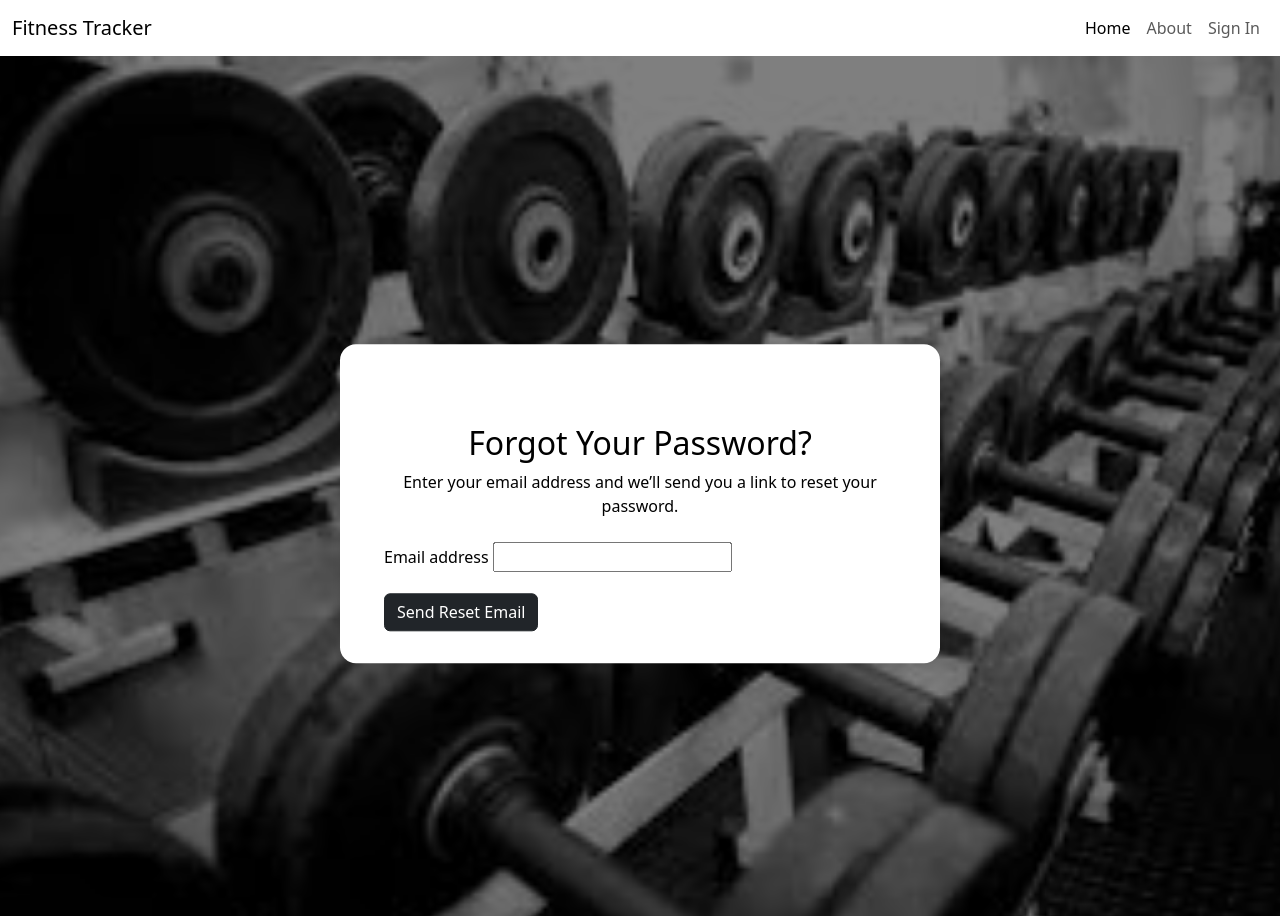
After one commit to Group9FitnessTracker/FitnessTracker, a Django app: page /reset_password/ in a window 1280 px wide. The commit adds this page. Run offline with Django 5.2, Linux system fonts and the light colour scheme.

Commit message:
Password/username reset UI and functionality

```diff
--- /dev/null
+++ b/Downloads/FitnessTracker/fitnessTracker/fitnessTrackerApp/templates/fitnessTrackerApp/base_generic.html
@@ -0,0 +1,100 @@
+<!DOCTYPE html>
+<html lang="en">
+{% load static %}
+<head>
+  <meta charset="UTF-8">
+  <title>Fitness Tracker</title>
+  <meta name="viewport" content="width=device-width, initial-scale=1">
+
+  <link href="https://cdn.jsdelivr.net/npm/bootstrap@5.3.3/dist/css/bootstrap.min.css" rel="stylesheet">
+
+  <style>
+    body, html {
+      height: 100%;
+      margin: 0;
+      overflow: hidden;
+    }
+    .bg-slide-1 { background-image: url("{% static 'fitnessTrackerApp/images/gym1.jpg' %}"); }
+    .bg-slide-2 { background-image: url("{% static 'fitnessTrackerApp/images/gym2.jpg' %}"); }
+    .bg-slide-3 { background-image: url("{% static 'fitnessTrackerApp/images/gym3.jpg' %}"); }
+    .bg-slide-4 { background-image: url("{% static 'fitnessTrackerApp/images/gym4.jpg' %}"); }
+    .carousel-item {
+      height: 100vh;
+      background-size: cover;
+      background-position: center;
+    }
+    .navbar {
+      background: #ffffff !important;
+    }
+    nav.navbar {
+      margin-bottom: 0;
+      z-index: 20;
+    }
+    .overlay {
+      position: absolute;
+      top: 0;
+      left: 0;
+      width: 100%;
+      height: 100%;
+      background-color: rgba(0,0,0,0.5);
+      z-index: 5;
+    }
+    .page-content {
+      position: absolute;
+      top: 55%;
+      left: 50%;
+      transform: translate(-50%, -50%);
+      z-index: 10;
+      max-width: 600px;
+      width: 100%;
+      padding: 2rem;
+      background-color: white;
+      border-radius: 1rem;
+      box-shadow: 0 0 10px rgba(0,0,0,0.1);
+    }
+  </style>
+</head>
+<body>
+
+<!-- Navbar -->
+<nav class="navbar navbar-expand-lg navbar-light bg-dark">
+  <div class="container-fluid">
+    <a class="navbar-brand" href="#">Fitness Tracker</a>
+    <button class="navbar-toggler" type="button" data-bs-toggle="collapse" data-bs-target="#navbarNav"
+      aria-controls="navbarNav" aria-expanded="false" aria-label="Toggle navigation">
+      <span class="navbar-toggler-icon"></span>
+    </button>
+    <div class="collapse navbar-collapse" id="navbarNav">
+      <ul class="navbar-nav ms-auto">
+        <li class="nav-item"><a class="nav-link active" href="#">Home</a></li>
+        <li class="nav-item"><a class="nav-link" href="#">About</a></li>
+        <li class="nav-item"><a class="nav-link" href="#">Sign In</a></li>
+      </ul>
+    </div>
+  </div>
+</nav>
+
+<!-- Background Carousel -->
+<div id="carouselExampleIndicators" class="carousel slide" data-bs-ride="carousel">
+  <div class="carousel-inner">
+    <div class="carousel-item active bg-slide-1"></div>
+    <div class="carousel-item bg-slide-2"></div>
+    <div class="carousel-item bg-slide-3"></div>
+    <div class="carousel-item bg-slide-4"></div>
+  </div>
+</div>
+
+<!-- Dark Overlay -->
+<div class="overlay"></div>
+
+<!-- Page Content Block -->
+<div class="page-content">
+  {% block content %}
+  <!-- Other templates will insert content here -->
+  {% endblock %}
+</div>
+
+<!-- Bootstrap JS -->
+<script src="https://cdn.jsdelivr.net/npm/bootstrap@5.3.3/dist/js/bootstrap.bundle.min.js"></script>
+</body>
+</html>
--- a/Downloads/FitnessTracker/fitnessTracker/fitnessTrackerApp/templates/fitnessTrackerApp/home.html
+++ b/Downloads/FitnessTracker/fitnessTracker/fitnessTrackerApp/templates/fitnessTrackerApp/home.html
@@ -131,7 +131,7 @@
 
     <!-- Footer Links -->
     <div class="form-footer d-flex flex-column align-items-start gap-1 mb-2">
-      <a href="#">Forgot password?</a>
+      <a href="{% url 'reset_password' %}">Forgot password or username?</a>
       <a href="/create_account/">Sign up</a>
       <a href="{% url 'guest_home' %}" class="text-muted">Continue as guest</a>
     </div>
--- /dev/null
+++ b/Downloads/FitnessTracker/fitnessTracker/fitnessTrackerApp/templates/fitnessTrackerApp/password_reset.html
@@ -0,0 +1,17 @@
+{% extends "fitnessTrackerApp/base_generic.html" %}
+{% block content %}
+<div class="container mt-5">
+  <div class="text-center mb-4">
+    <h2 style="color: black;">Forgot Your Password?</h2>
+    <p style="color: black;">Enter your email address and we’ll send you a link to reset your password.</p>
+  </div>
+  <form method="POST" class="text-start">
+    {% csrf_token %}
+    <div class="mb-3">
+      <label for="id_email" class="form-label" style="color: black;">Email address</label>
+      {{ form.email }}
+    </div>
+    <button type="submit" class="btn btn-dark">Send Reset Email</button>
+  </form>
+</div>
+{% endblock %}
--- /dev/null
+++ b/Downloads/FitnessTracker/fitnessTracker/fitnessTrackerApp/templates/registration/password_reset_subject.txt
@@ -0,0 +1 @@
+Password reset on FitnessTracker
--- a/Downloads/FitnessTracker/fitnessTracker/fitnessTrackerApp/urls.py
+++ b/Downloads/FitnessTracker/fitnessTracker/fitnessTrackerApp/urls.py
@@ -1,5 +1,5 @@
 from django.urls import path
-
+from django.contrib.auth import views as auth_views
 from . import views
 
 urlpatterns = [
@@ -32,6 +32,25 @@ urlpatterns = [
     path('login/', views.login_view, name='login'),
     path('profile/', views.profile_view, name='profile_view'),
     path('profile/edit/', views.edit_profile, name='edit_profile'),
+    path('reset_password_sent/',
+         auth_views.PasswordResetDoneView.as_view(template_name="fitnessTrackerApp/password_reset_sent.html"),
+         name="password_reset_done"),
+
+    path('reset/<uidb64>/<token>/',
+         auth_views.PasswordResetConfirmView.as_view(template_name="fitnessTrackerApp/password_reset_confirm.html"),
+         name="password_reset_confirm"),
+
+    path('reset_password_complete/',
+         auth_views.PasswordResetCompleteView.as_view(template_name="fitnessTrackerApp/password_reset_complete.html"),
+         name="password_reset_complete"),
+    path('reset_password/',
+     auth_views.PasswordResetView.as_view(
+         template_name='fitnessTrackerApp/password_reset.html',
+         email_template_name='registration/password_reset_email.html',
+         subject_template_name='registration/password_reset_subject.txt'
+     ),
+     name='reset_password'),
+
 
 
 
--- a/Downloads/FitnessTracker/fitnessTracker/fitnessTrackerApp/views.py
+++ b/Downloads/FitnessTracker/fitnessTracker/fitnessTrackerApp/views.py
@@ -9,6 +9,7 @@ import re
 from django.core.validators import validate_email
 from django.core.exceptions import ValidationError
 from .models import UserProfile
+
 
 @login_required(login_url='/')
 def profile_view(request):
```
Also changed, not shown: Downloads/FitnessTracker/fitnessTracker/fitnessTrackerApp/templates/fitnessTrackerApp/forgot_username.html (added, +26 -0 lines), Downloads/FitnessTracker/fitnessTracker/fitnessTrackerApp/templates/fitnessTrackerApp/password_reset_complete.html (added, +8 -0 lines), Downloads/FitnessTracker/fitnessTracker/fitnessTrackerApp/templates/fitnessTrackerApp/password_reset_confirm.html (added, +34 -0 lines), Downloads/FitnessTracker/fitnessTracker/fitnessTrackerApp/templates/fitnessTrackerApp/password_reset_sent.html (added, +7 -0 lines), Downloads/FitnessTracker/fitnessTracker/fitnessTrackerApp/templates/registration/password_reset_email.html (added, +13 -0 lines), Downloads/FitnessTracker/fitnessTracker/mysite/settings.py (+8 -0 lines), Downloads/FitnessTracker/fitnessTracker/db.sqlite3.
